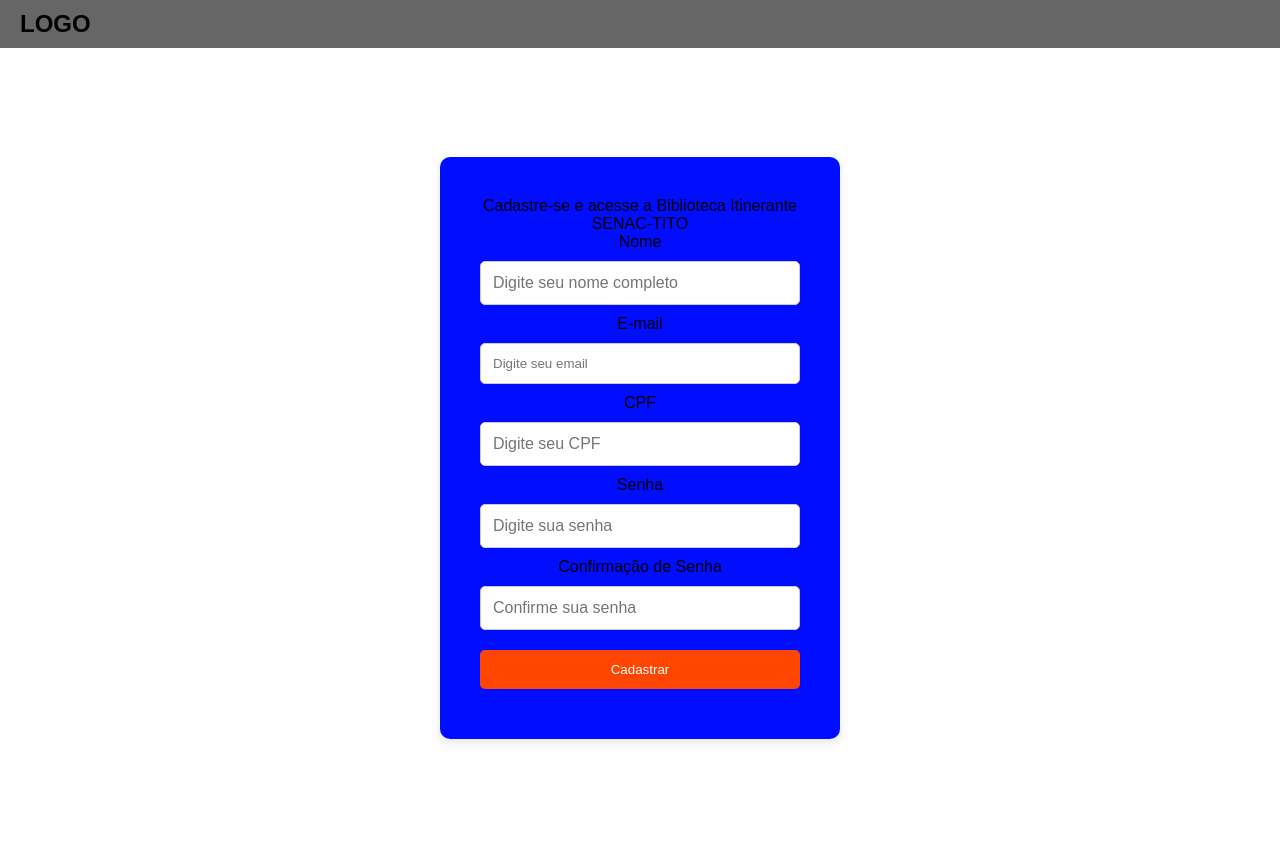
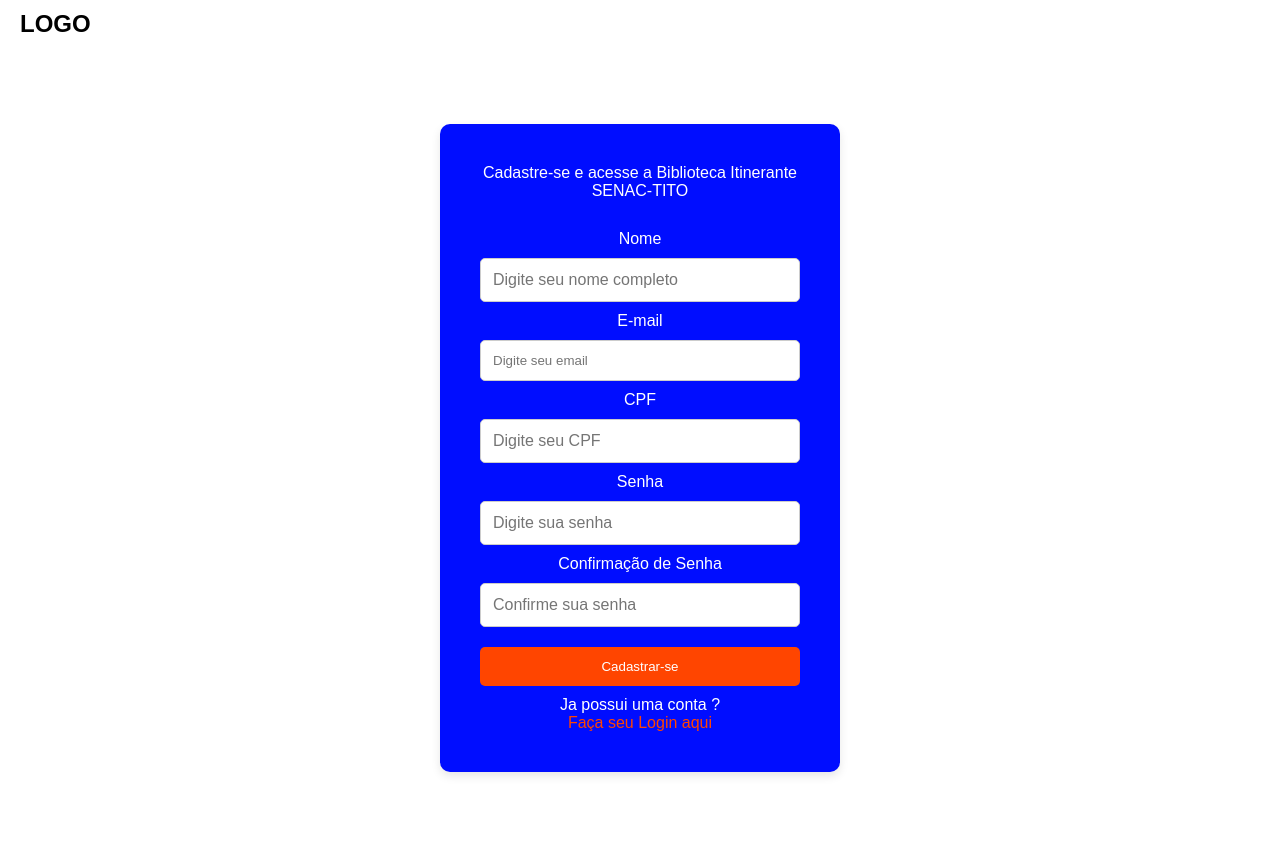
Before and after one commit to Ronaldoluiz91/Projeto-Biblioteca-SENAC-TITO, a PHP site: page /register-user.html in a window 1280 px wide. Run offline with PHP 8.4, Linux system fonts and the light colour scheme.

Commit message:
atualizando

```diff
--- a/public_html/assets/style.css
+++ b/public_html/assets/style.css
@@ -23,14 +23,14 @@ body, html {
 
 /* Estilo da logo no menu */
 nav {
-    background-color: rgba(0, 0, 0, 0.6); /* Fundo translúcido no menu */
+    background-color: rgba(255, 255, 255, 0.864); /* Fundo translúcido no menu */
     padding: 10px 20px;
     position: relative;
     z-index: 1;
 }
 
 .logo {
-    color: white;
+    color: black;
     font-size: 24px;
 }
 
@@ -48,7 +48,7 @@ nav {
     border-radius: 10px;
     box-shadow: 0px 4px 10px rgba(0, 0, 0, 0.1); /* Sombra sutil ao redor do formulário */
     max-width: 400px;
-    width: 100%;
+    width: 90%;
     text-align: center;
 }
 
@@ -96,3 +96,14 @@ button.design-input:hover {
 .link-cadastro:hover {
     text-decoration: underline;
 }
+
+/* Pagina Cadastro */
+
+.text-register{
+    color: white;
+}
+
+.titulo-register{
+    color: white;
+    margin-bottom: 30px;
+}
--- a/register-user.html
+++ b/register-user.html
@@ -18,7 +18,7 @@
     <div class="pai-form-login">
         <div class="form-login">
 
-            <div class="text-register" >Cadastre-se e acesse a Biblioteca Itinerante SENAC-TITO</div>
+            <div class="titulo-register" >Cadastre-se e acesse a Biblioteca Itinerante SENAC-TITO</div>
 
             <form>
                 <p class="text-register">Nome</p>
@@ -35,7 +35,10 @@
                 <br>
                 <p class="text-register">Confirmação de Senha</p>
                 <input class="design-input" type="password" name="confirm-passwordr" id="confirm-password" placeholder="Confirme sua senha">
-                <button class="design-input">Cadastrar</button>
+                <button class="design-input">Cadastrar-se</button>
+
+                <div class="text-register">Ja possui uma conta ?</div>
+                <a class="link-cadastro" href="index.html">Faça seu Login aqui</a>
             </form>
         </div>
     </div>
```
